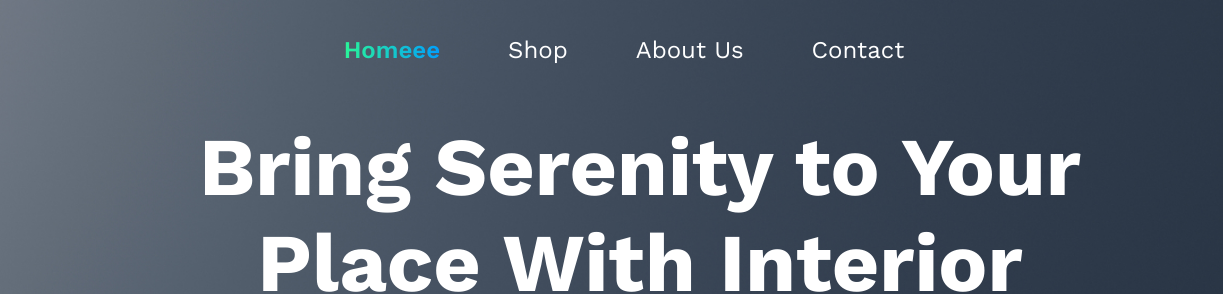
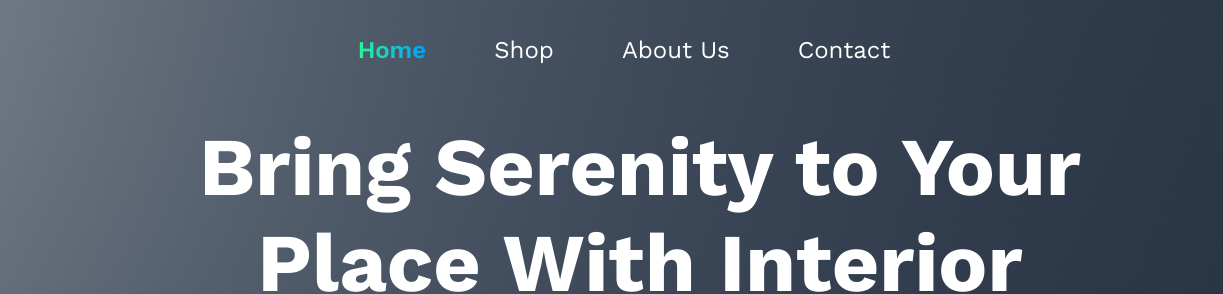
Before and after one commit to ElijahP777/Plant4, a website: page app/index.html in a window 1280 px wide. Shown: the top 294 px of the page, 0-1223 px from the left. Drawn offline with nearby package versions, Linux system fonts and the light colour scheme.

Commit message:
changed back original title

```diff
--- a/app/index.html
+++ b/app/index.html
@@ -23,7 +23,7 @@
                 <ul class="menu__list">
                   <li class="menu__list-item">
                     <a class="menu__list-link menu__list-link-active" href="#"
-                      >Homeee</a
+                      >Home</a
                     >
                   </li>
                   <li class="menu__list-item">
```
